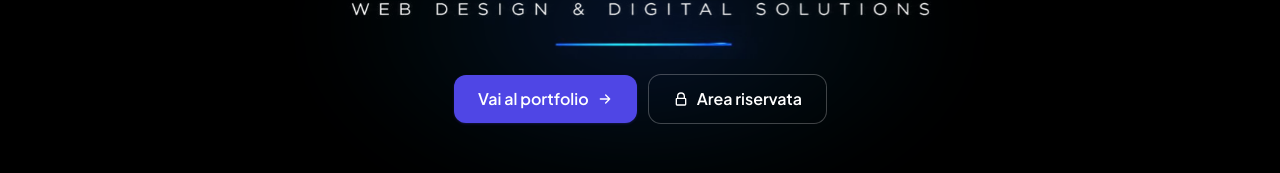
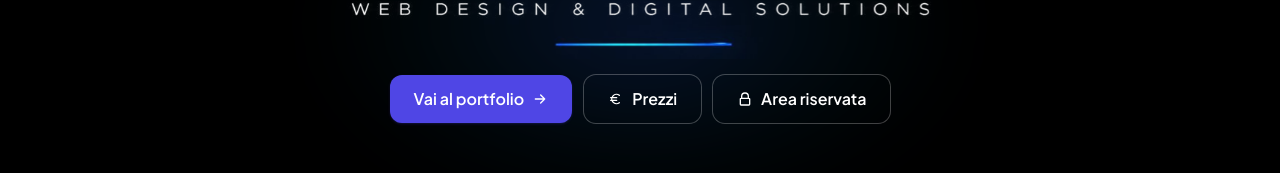
Before and after one commit to DomenicoFaro/Prova-sito, a React (Vite) app: page / in a window 1280 px wide. Shown: the part 327-500 px from the top of the page. Built offline with nearby package versions, Linux system fonts and the light colour scheme; no server answers; the database is empty.

Commit message:
Add files via upload

```diff
--- a/src/pages/public/Home.tsx
+++ b/src/pages/public/Home.tsx
@@ -33,6 +33,9 @@ export default function Home() {
           <div className="dissolvenza mt-4 flex flex-col justify-center gap-3 sm:flex-row" style={{ animationDelay: '0.7s' }}>
             <Link to="/portfolio" className="btn-primary px-6 py-3 text-base">
               Vai al portfolio <Icon name="arrowRight" className="h-4 w-4" />
+            </Link>
+            <Link to="/area/prezzi" className="btn px-6 py-3 text-base text-white ring-1 ring-white/25 hover:bg-white/10">
+              <Icon name="euro" className="h-4 w-4" /> Prezzi
             </Link>
             <Link to={session ? '/area' : '/login'} className="btn px-6 py-3 text-base text-white ring-1 ring-white/25 hover:bg-white/10">
               <Icon name="lock" className="h-4 w-4" /> Area riservata
```
